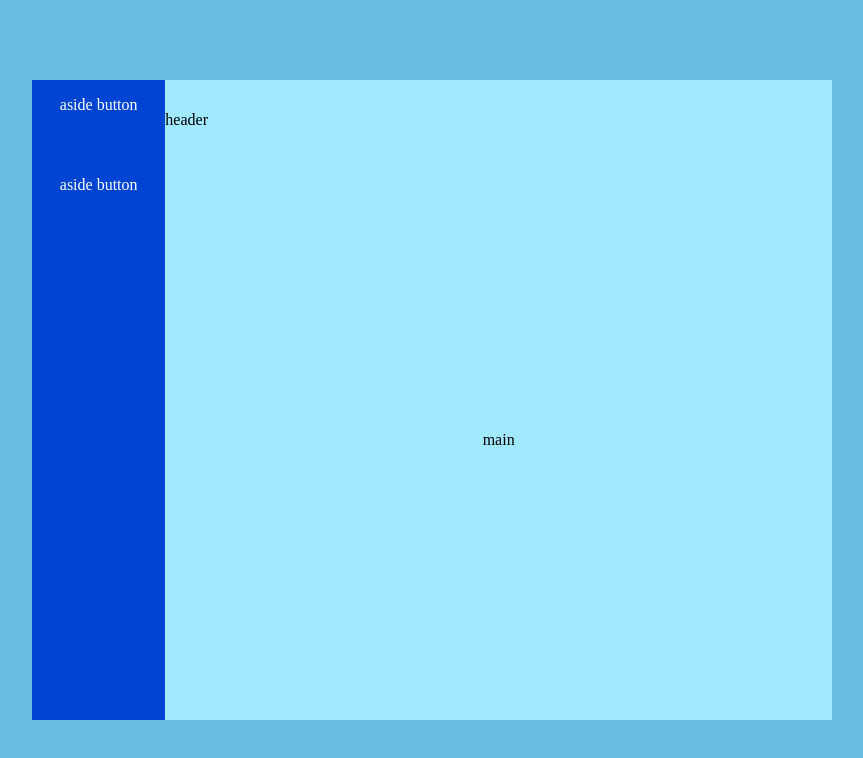
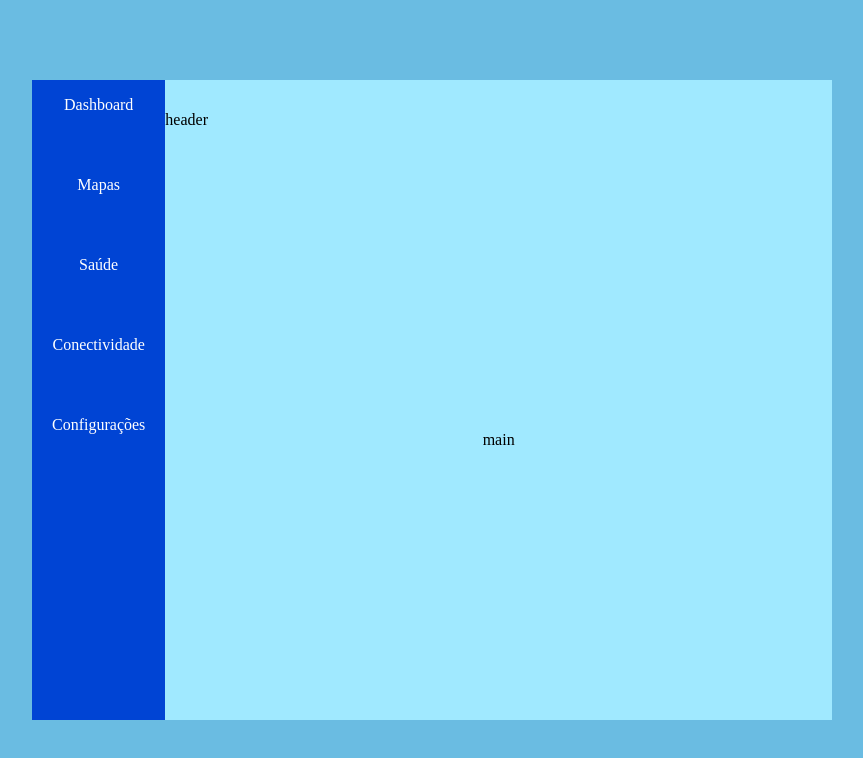
Before and after one commit to AvsWilliam/monitor_biosinais, a React (Vite) app in the folder Safe_Pet/: page / in a window 1280 px wide. Shown: the top 758 px of the page, without its empty margins (208-1071 px from the left). Built offline with nearby package versions, Linux system fonts and the light colour scheme.

Commit message:
Update Dashboard.tsx

```diff
--- a/Safe_Pet/src/pages/Dashboard.tsx
+++ b/Safe_Pet/src/pages/Dashboard.tsx
@@ -1,18 +1,53 @@
 import React from 'react';
 import '../styles/Dashboard.css';
+import {useNavigate} from 'react-router-dom'
+
 
 export default function Dashboard(){
+
+	const navigate = useNavigate();
+
+	function go_to_dashboard(){
+     		navigate('/dashboard');
+	}
+
+	function go_to_mapas(){
+     		navigate('/mapas');
+	}
+
+	function go_to_saude(){
+     		navigate('/saude');
+	}
+
+	function go_to_conectividade(){
+     		navigate('/conectividade');
+	}
+	function go_to_configuracoes(){
+     		navigate('/configuracoes');
+	}
 
 	return(
 
 		<div className="corpo">
 			<aside className="aside">
-				<section className="option_button">
-					<p>aside button</p>
+				<section className="option_button" onClick = {go_to_dashboard}>
+					<p>Dashboard</p>
   				</section>
 
-				<section className="option_button">
-					<p>aside button</p>
+				<section className="option_button" onClick = {go_to_mapas}>
+					<p>Mapas</p>
+  				</section>
+
+				<section className="option_button" onClick = {go_to_saude}>
+					<p>Saúde</p>
+  				</section>
+
+				<section className="option_button" onClick = {go_to_conectividade}>
+					<p>Conectividade</p>
+  				</section>
+
+				<section className="option_button" onClick = {go_to_configuracoes}>
+					<p>Configurações</p>
   				</section>
 
   			</aside>
```
